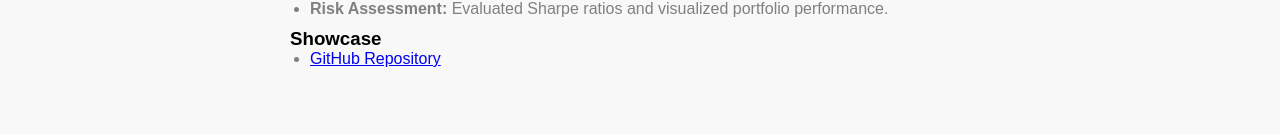
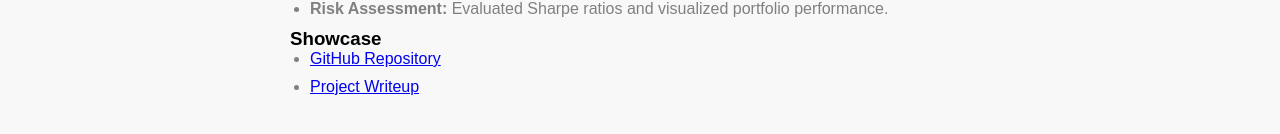
Before and after one commit to CalEricMa/CalEricMa.github.io, a plain HTML site: page html/post/quantProject.html in a window 1280 px wide. Shown: the part 1218-1352 px from the top of the page. Drawn offline with Linux system fonts and the light colour scheme.

Commit message:
updated link

```diff
--- a/html/post/quantProject.html
+++ b/html/post/quantProject.html
@@ -110,6 +110,7 @@
           <h3>Showcase</h3>
           <ul>
             <li><a href="https://github.com/CalEricMa/Systematic-Trading-Strategy" target="_blank">GitHub Repository</a></li>
+            <li><a href="https://docs.google.com/document/d/1LbFR9Ckh5TVoPm6R1dkVc5gl51oIYGGrQR46yS-3CCs/edit?tab=t.0#heading=h.lyk14ks6fkdp" target="_blank">Project Writeup</a></li>
           </ul>
         </article>
     </div>
```
Also changed, not shown: html/post/127Project.html (+1 -0 lines).
